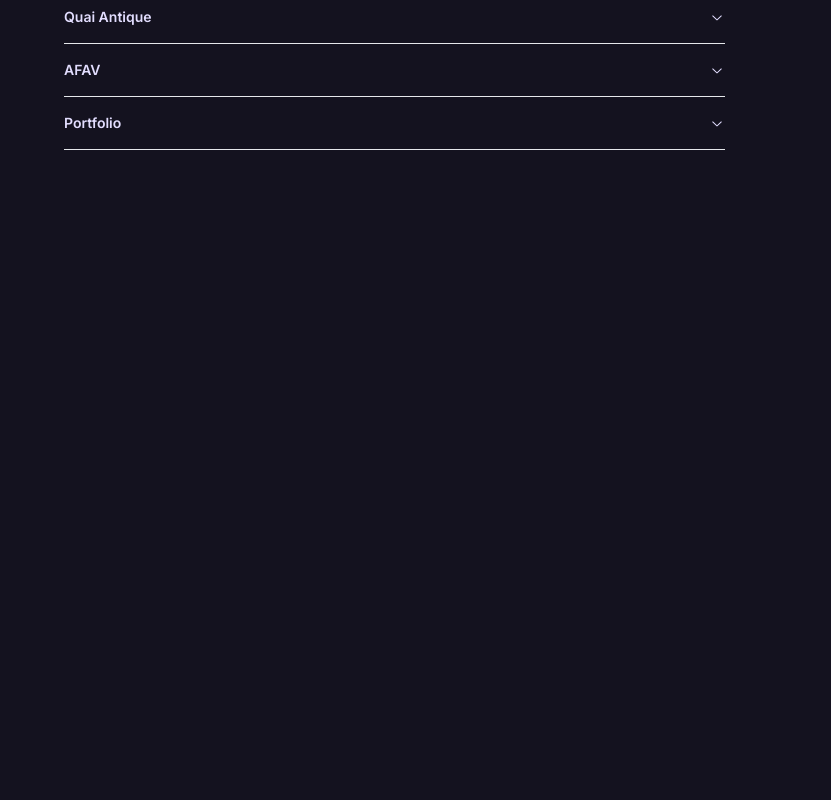
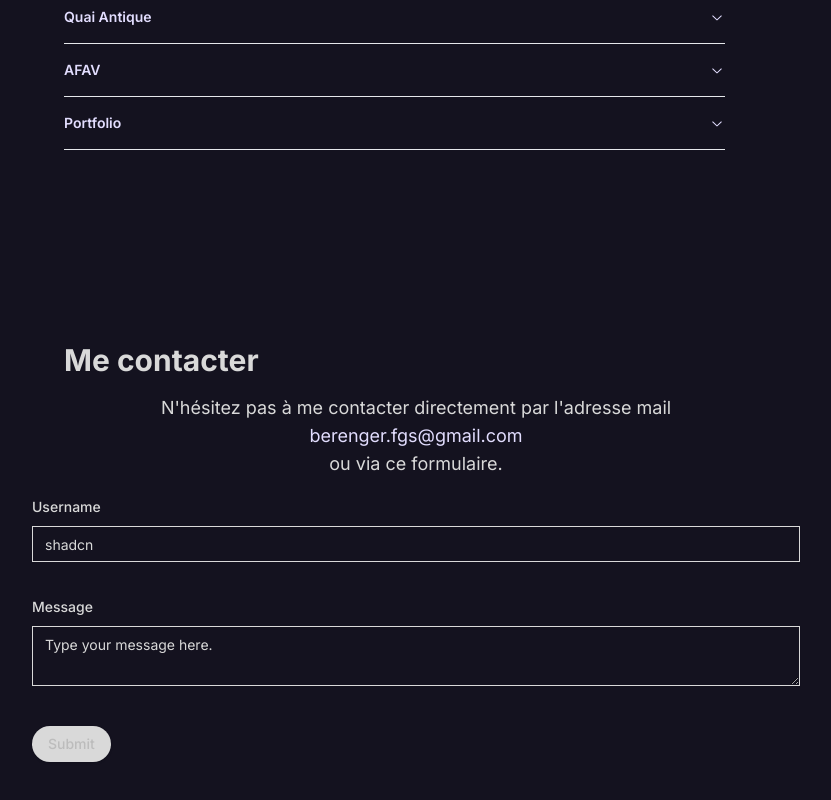
Before and after one commit to beren87/mon-portfolio, a Next.js app: page / in a window 1280 px wide. Shown: the part 1795-2595 px from the top of the page, without its empty margins (224-1055 px from the left). Built offline with nearby package versions, Linux system fonts and the light colour scheme.

Commit message:
rectify some css classes and start the contact section

```diff
--- a/app/layout.tsx
+++ b/app/layout.tsx
@@ -21,7 +21,7 @@
     <html lang='fr' className='!scroll-smooth'>
       <body
         className={`${inter.className}
-      bg-background text-primary h-[5000px]`}
+      bg-background text-primary h-auto`}
       >
         <ThemeProvider
           attribute='class'
--- a/app/page.tsx
+++ b/app/page.tsx
@@ -2,6 +2,7 @@
 import { About } from "@/components/About"
 import { Skill } from "@/components/Skill"
 import { Intro } from "@/components/Intro"
+import { Contact } from "@/components/Contact"
 
 export default function Home() {
   return (
@@ -10,6 +11,7 @@
       <About />
       <Skill />
       <Projects />
+      <Contact />
     </main>
   )
 }
--- /dev/null
+++ b/components/Contact.tsx
@@ -0,0 +1,110 @@
+"use client"
+import React, { useState } from "react"
+import { z } from "zod"
+import { zodResolver } from "@hookform/resolvers/zod"
+import { useForm } from "react-hook-form"
+import { Button } from "@/components/ui/button"
+import {
+  Form,
+  FormControl,
+  FormDescription,
+  FormField,
+  FormItem,
+  FormLabel,
+  FormMessage,
+} from "@/components/ui/form"
+import { Input } from "@/components/ui/input"
+import { Textarea } from "@/components/ui/textarea"
+
+const formSchema = z.object({
+  username: z
+    .string()
+    .min(2, {
+      message: "Le nom doit contenir au moins 2 caractères",
+    })
+    .max(50, {
+      message: "Le nom doit contenir au maximum 50 caractères",
+    }),
+  message: z.string(), // Ajout du schéma pour le champ message
+})
+
+export const Contact = () => {
+  const [isSubmitted, setIsSubmitted] = useState(false)
+
+  const form = useForm<z.infer<typeof formSchema>>({
+    resolver: zodResolver(formSchema),
+    defaultValues: {
+      username: "",
+      message: "", // Définir une valeur par défaut pour le champ message
+    },
+  })
+
+  const onSubmit = form.handleSubmit(values => {
+    console.log("Form submitted with values:", values)
+    setIsSubmitted(true)
+    form.reset() // Réinitialiser les valeurs du formulaire
+  })
+
+  return (
+    <section
+      id='contact'
+      className='scroll-m-1 sm:scroll-m-24 md:scroll-m-1 pt-20 pb-72 sm:pb-20 sm:pt-4'
+    >
+      <div className='flex flex-row container gap-16 pt-2 sm:pt-10 md:pt-24'>
+        <div>
+          <h1 className='font-bold text-lg sm:text-3xl'>Me contacter</h1>
+          <div className='pt-8 sm:pt-4 pb-4 text-sm sm:text-lg'>
+            <p className='text-center'>
+              N'hésitez pas à me contacter directement par l'adresse mail{" "}
+              <a
+                className='text-secondary  hover:underline break-normal indent-20 sm:indent-24'
+                href='mailto:berenger.fgs@gmail.com'
+              >
+                berenger.fgs@gmail.com
+              </a>
+            </p>
+            <p className='text-center'>ou via ce formulaire.</p>
+          </div>
+        </div>
+      </div>
+      <Form {...form}>
+        <form onSubmit={onSubmit} className='space-y-8'>
+          <FormField
+            control={form.control}
+            name='username'
+            render={({ field }) => (
+              <FormItem>
+                <FormLabel>Username</FormLabel>
+                <FormControl>
+                  <Input placeholder='shadcn' {...field} />
+                </FormControl>
+                <FormDescription />
+                <FormMessage />
+              </FormItem>
+            )}
+          />
+          <FormField
+            control={form.control}
+            name='message'
+            render={({ field }) => (
+              <FormItem>
+                <FormLabel>Message</FormLabel>
+                <FormControl>
+                  <Textarea placeholder='Type your message here.' {...field} />
+                </FormControl>
+                <FormDescription />
+                <FormMessage />
+              </FormItem>
+            )}
+          />
+
+          {isSubmitted ? (
+            <p>Votre message a été soumis avec succès!</p>
+          ) : (
+            <Button type='submit'>Submit</Button>
+          )}
+        </form>
+      </Form>
+    </section>
+  )
+}
--- a/components/Projects.tsx
+++ b/components/Projects.tsx
@@ -21,7 +21,7 @@
   return (
     <section
       id='projets'
-      className='scroll-m-1 sm:scroll-m-24 md:scroll-m-1 pt-9 pb-20 sm:pt-4'
+      className='scroll-m-1 sm:scroll-m-24 md:scroll-m-1 pt-20 pb-72 sm:pb-20 sm:pt-4'
     >
       <div className='flex flex-row container gap-16 pt-24 sm:pt-10 md:pt-24'>
         <div>
--- /dev/null
+++ b/components/ui/input.tsx
@@ -0,0 +1,25 @@
+import * as React from "react"
+
+import { cn } from "@/lib/utils"
+
+export interface InputProps
+  extends React.InputHTMLAttributes<HTMLInputElement> {}
+
+const Input = React.forwardRef<HTMLInputElement, InputProps>(
+  ({ className, type, ...props }, ref) => {
+    return (
+      <input
+        type={type}
+        className={cn(
+          "flex h-9 w-full rounded-md border border-input bg-transparent px-3 py-1 text-sm shadow-sm transition-colors file:border-0 file:bg-transparent file:text-sm file:font-medium placeholder:text-muted-foreground focus-visible:outline-none focus-visible:ring-1 focus-visible:ring-ring disabled:cursor-not-allowed disabled:opacity-50",
+          className
+        )}
+        ref={ref}
+        {...props}
+      />
+    )
+  }
+)
+Input.displayName = "Input"
+
+export { Input }
--- a/package.json
+++ b/package.json
@@ -20,6 +20,7 @@
     "@radix-ui/react-toast": "^1.1.5",
     "@radix-ui/react-toggle": "^1.0.3",
     "@radix-ui/react-tooltip": "^1.0.7",
+    "@t3-oss/env-nextjs": "^0.9.2",
     "class-variance-authority": "^0.7.0",
     "clsx": "^2.1.0",
     "framer-motion": "^11.0.5",
```
Also changed, not shown: 2 other files (tests, documents, lock files or other folders).
